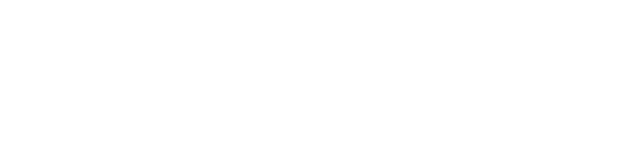
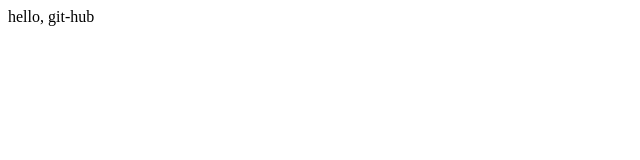
Before and after one commit to kjyuni/git-study4, a plain HTML site: page index.html in a window 1280 px wide. Shown: the whole page, without its empty margins (0-640 px from the left). Drawn offline with Linux system fonts and the light colour scheme.

Commit message:
add style.css
add css, content

```diff
--- a/index.html
+++ b/index.html
@@ -5,5 +5,6 @@
     <title></title>
   </head>
   <body>
+    hello, git-hub
   </body>
 </html>
--- /dev/null
+++ b/style.css
@@ -0,0 +1,3 @@
+body {
+  color: powderblue;
+}
```
